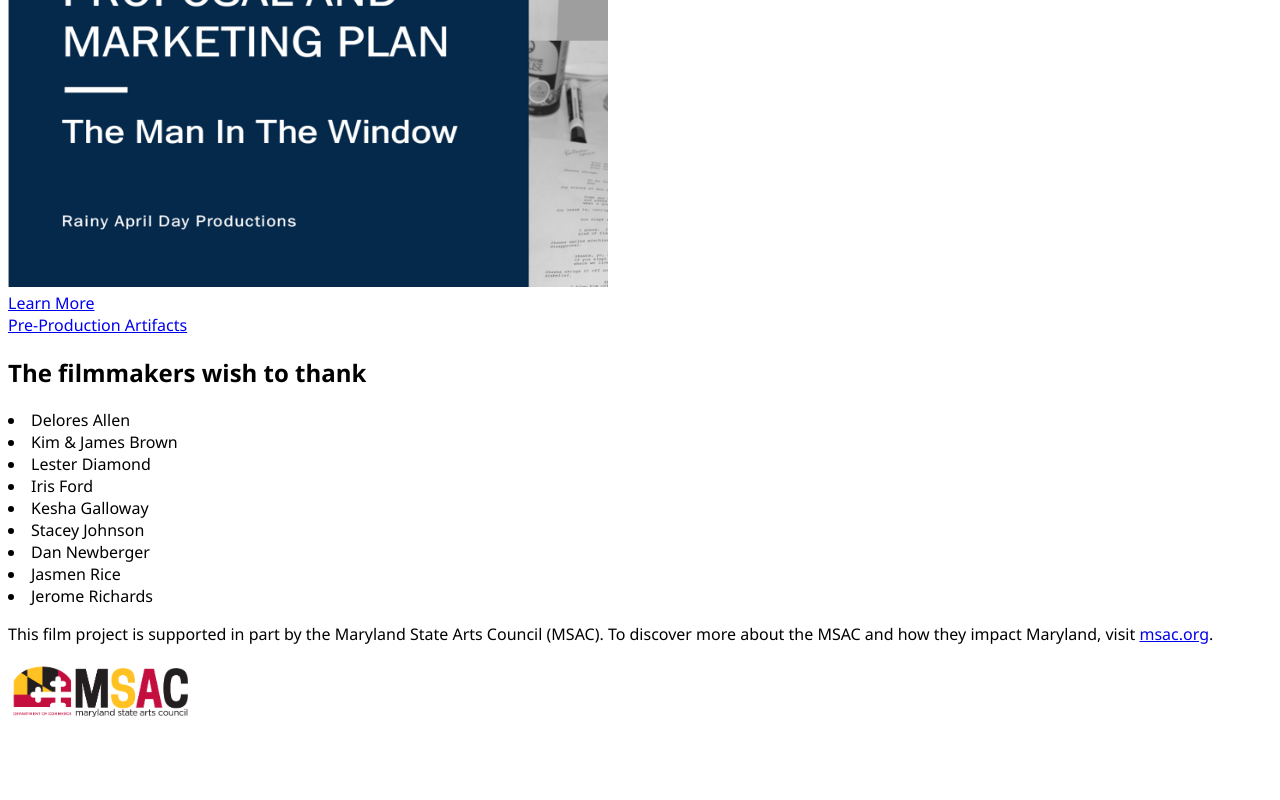
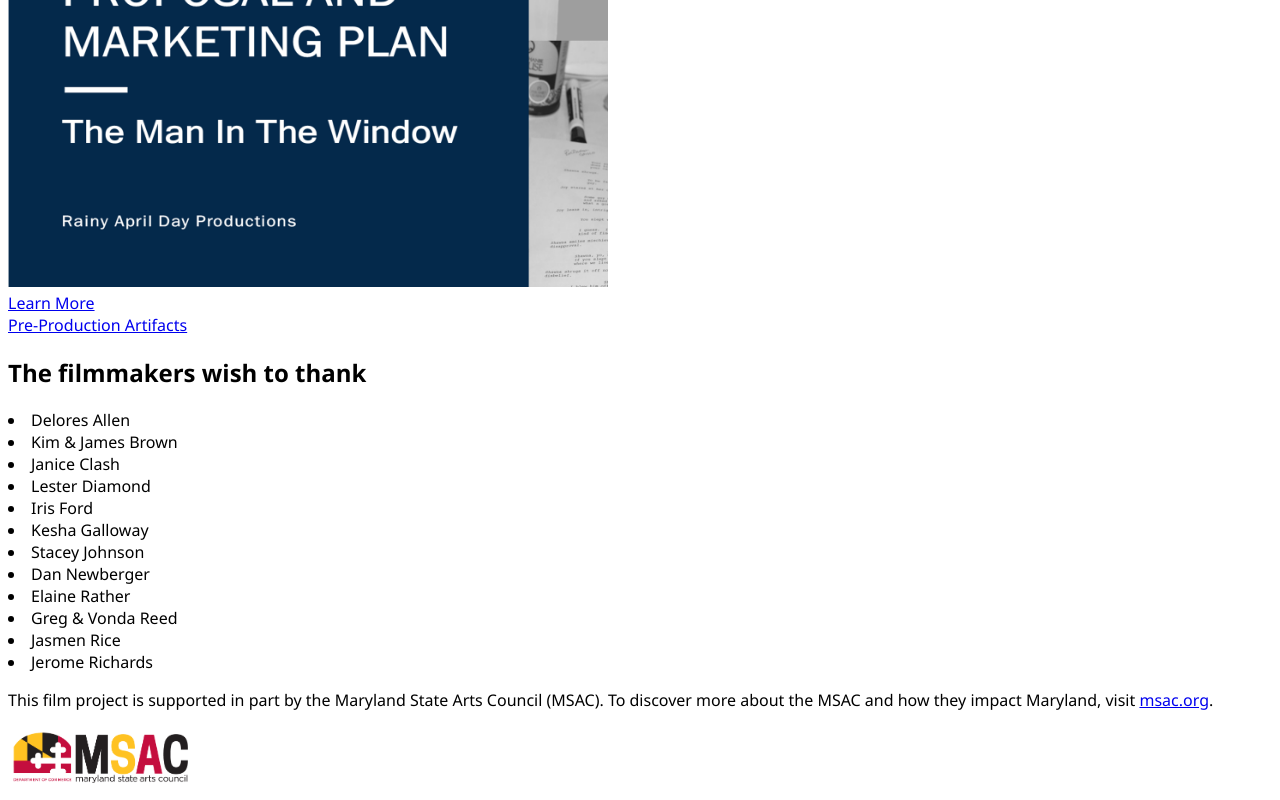
Before and after one commit to EJLearner/rainy-april-next-js, a Next.js app: page / in a window 1280 px wide. Shown: the part 1375-2175 px from the top of the page. Before the commit the page ends 2109 px from the top, so only its background shows below. Built offline with nearby package versions, Linux system fonts and the light colour scheme.

Commit message:
add donors

```diff
--- a/react-pages/ManInWindowPage.js
+++ b/react-pages/ManInWindowPage.js
@@ -16,22 +16,28 @@ import routePaths from '../utils/routePaths';
 const tmitwBackgroundPublicSource = '/tmitw-background.jpg';
 
 const SORTED_DONORS_LIST = [
-  {first: 'Delores', last: 'Allen'},
-  {first: 'Kim & James', last: 'Brown'},
-  {first: 'Lester', last: 'Diamond'},
-  {first: 'Iris', last: 'Ford'},
-  {first: 'Kesha', last: 'Galloway'},
-  {first: 'Stacey', last: 'Johnson'},
-  {first: 'Dan', last: 'Newberger'},
-  {first: 'Jerome', last: 'Richards'},
-  {first: 'Jasmen', last: 'Rice'}
+  ['Allen', 'Delores'],
+  ['Brown', 'Kim & James'],
+  ['Diamond', 'Lester'],
+  ['Ford', 'Iris'],
+  ['Galloway', 'Kesha'],
+  ['Johnson', 'Stacey'],
+  ['Newberger', 'Dan'],
+  ['Richards', 'Jerome'],
+  ['Rice', 'Jasmen'],
+  ['Reed', 'Greg & Vonda'],
+  ['Clash', 'Janice'],
+  ['Rather', 'Elaine']
 ]
   .sort((a, b) => {
-    const lastNameSortValue = a.last.localeCompare(b.last);
+    const [lastA, firstA] = a;
+    const [lastB, firstB] = b;
 
-    return lastNameSortValue || a.first.localeCompare(b.first);
+    const lastNameSortValue = lastA.localeCompare(lastB);
+
+    return lastNameSortValue || firstA.localeCompare(firstB);
   })
-  .map((name) => `${name.first} ${name.last}`);
+  .map(([last, first]) => `${first} ${last}`);
 
 const StyledManInPageWindow = styled.div`
   color: var(--white);
```
